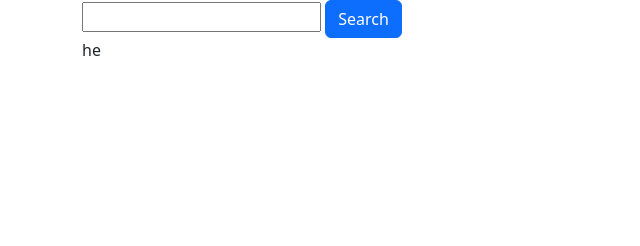
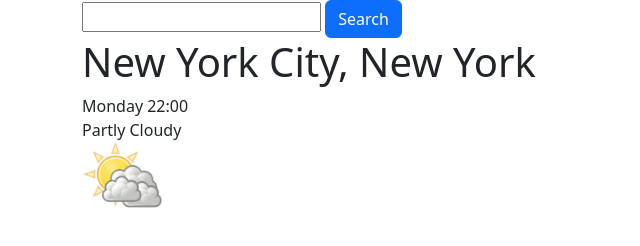
Before and after one commit to camilagx/WeatherApp, a plain HTML site: page index.html in a window 1280 px wide. Shown: the whole page, without its empty margins (0-640 px from the left). Drawn offline with nearby package versions, Linux system fonts and the light colour scheme.

Commit message:
added a style sheet for the weather icon

```diff
--- a/index.html
+++ b/index.html
@@ -5,6 +5,7 @@
   <meta http-equiv="X-UA-Compatible" content="IE=edge">
   <meta name="viewport" content="width=device-width, initial-scale=1.0">
   <link href="https://cdn.jsdelivr.net/npm/bootstrap@5.3.0-alpha1/dist/css/bootstrap.min.css" rel="stylesheet" integrity="sha384-GLhlTQ8iRABdZLl6O3oVMWSktQOp6b7In1Zl3/Jr59b6EGGoI1aFkw7cmDA6j6gD" crossorigin="anonymous">
+  <link rel="stylesheet" href="styles/style.css">
   <title>Weather App</title>
 </head>
 <body>
@@ -14,8 +15,18 @@
     <button class="btn btn-primary" type="submit">Search</button>
    </form>
    <section>
-    he
+    <h1>New York City, New York</h1>
+    <span>Monday 22:00 </span></br>
+    <span>Partly Cloudy </span>
    </section>
+   <div class="row">
+    <div class="col-6">
+      <img src="media/partly-sunny.webp" alt="partly cloudy" class="weather-icon">
+    </div>
+    <div class="col-6">
+
+    </div>
+   </div>
   </div>
 </body>
 </html>
--- /dev/null
+++ b/styles/style.css
@@ -0,0 +1,3 @@
+.weather-icon{
+  max-width: 80px;
+}
```
Also changed, not shown: media/partly-sunny.webp (added).
